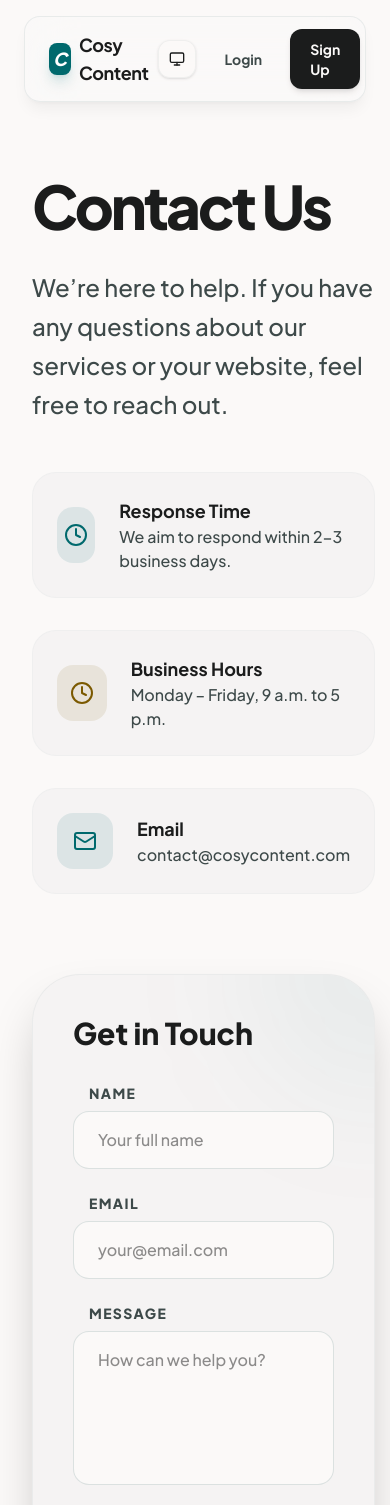
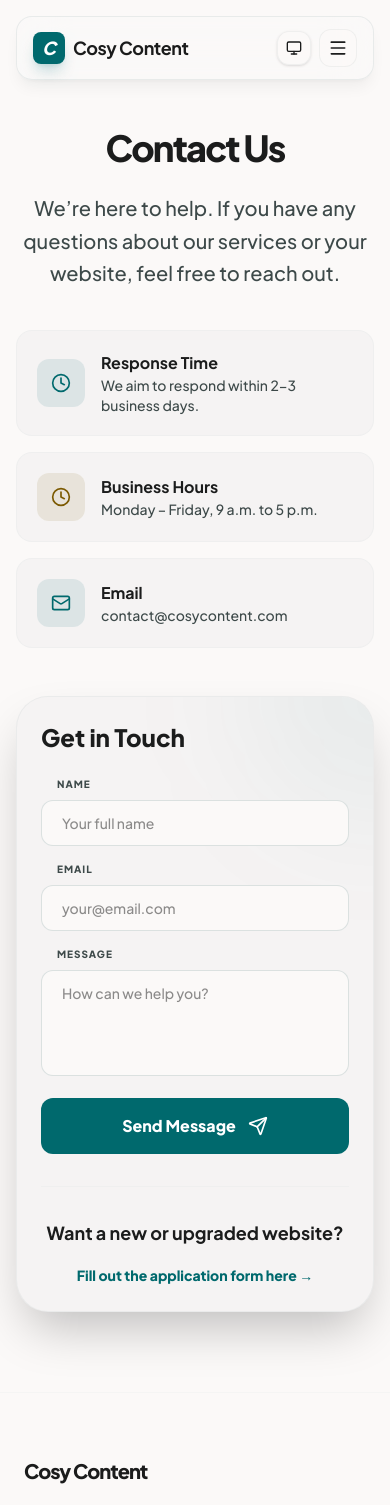
Before and after one commit to tracksniff/CozyContent, a React (Vite) app: page /contact in a window 390 px wide. Shown: the top 1505 px of the page. Built offline with nearby package versions, Linux system fonts and the light colour scheme.

Commit message:
images for prod

```diff
--- a/src/Contact.tsx
+++ b/src/Contact.tsx
@@ -26,45 +26,46 @@ const Contact = () => {
   return (
     <div className="bg-surface text-on-surface font-body transition-colors duration-300 min-h-screen">
       <Navbar />
-      <main className="pt-44 pb-32 px-8">
-        <div className="max-w-7xl mx-auto grid lg:grid-cols-2 gap-20">
+      <main className="pt-32 md:pt-44 pb-20 md:pb-32 px-4 md:px-8">
+        <div className="max-w-7xl mx-auto grid lg:grid-cols-2 gap-12 lg:gap-20">
           <motion.div
             initial={{ opacity: 0, x: -20 }}
             animate={{ opacity: 1, x: 0 }}
+            className="text-center lg:text-left"
           >
-            <h1 className="text-6xl font-black mb-8 tracking-tighter">Contact Us</h1>
-            <p className="text-2xl text-on-surface-variant font-medium leading-relaxed mb-12">
+            <h1 className="text-4xl md:text-6xl font-black mb-6 md:mb-8 tracking-tighter">Contact Us</h1>
+            <p className="text-xl md:text-2xl text-on-surface-variant font-medium leading-relaxed mb-10 md:mb-12">
               We’re here to help. If you have any questions about our services or your website, feel free to reach out.
             </p>
 
-            <div className="space-y-8">
-              <div className="flex items-center gap-6 p-6 bg-surface-container-low rounded-3xl border border-outline-variant/10">
-                <div className="w-14 h-14 bg-primary/10 rounded-2xl flex items-center justify-center text-primary">
-                  <Clock className="w-6 h-6" />
+            <div className="space-y-4 md:space-y-8 max-w-xl mx-auto lg:mx-0">
+              <div className="flex items-center gap-4 md:gap-6 p-5 md:p-6 bg-surface-container-low rounded-2xl md:rounded-3xl border border-outline-variant/10">
+                <div className="w-12 h-12 md:w-14 md:h-14 bg-primary/10 rounded-xl md:rounded-2xl flex items-center justify-center text-primary flex-shrink-0">
+                  <Clock className="w-5 h-5 md:w-6 md:h-6" />
                 </div>
-                <div>
-                  <h3 className="font-bold text-lg">Response Time</h3>
-                  <p className="text-on-surface-variant font-medium">We aim to respond within 2-3 business days.</p>
+                <div className="text-left">
+                  <h3 className="font-bold text-base md:text-lg">Response Time</h3>
+                  <p className="text-on-surface-variant text-sm md:text-base font-medium">We aim to respond within 2-3 business days.</p>
                 </div>
               </div>
 
-              <div className="flex items-center gap-6 p-6 bg-surface-container-low rounded-3xl border border-outline-variant/10">
-                <div className="w-14 h-14 bg-secondary/10 rounded-2xl flex items-center justify-center text-secondary">
-                  <Clock className="w-6 h-6" />
+              <div className="flex items-center gap-4 md:gap-6 p-5 md:p-6 bg-surface-container-low rounded-2xl md:rounded-3xl border border-outline-variant/10">
+                <div className="w-12 h-12 md:w-14 md:h-14 bg-secondary/10 rounded-xl md:rounded-2xl flex items-center justify-center text-secondary flex-shrink-0">
+                  <Clock className="w-5 h-5 md:w-6 md:h-6" />
                 </div>
-                <div>
-                  <h3 className="font-bold text-lg">Business Hours</h3>
-                  <p className="text-on-surface-variant font-medium">Monday – Friday, 9 a.m. to 5 p.m.</p>
+                <div className="text-left">
+                  <h3 className="font-bold text-base md:text-lg">Business Hours</h3>
+                  <p className="text-on-surface-variant text-sm md:text-base font-medium">Monday – Friday, 9 a.m. to 5 p.m.</p>
                 </div>
               </div>
 
-              <div className="flex items-center gap-6 p-6 bg-surface-container-low rounded-3xl border border-outline-variant/10">
-                <div className="w-14 h-14 bg-primary/10 rounded-2xl flex items-center justify-center text-primary">
-                  <Mail className="w-6 h-6" />
+              <div className="flex items-center gap-4 md:gap-6 p-5 md:p-6 bg-surface-container-low rounded-2xl md:rounded-3xl border border-outline-variant/10">
+                <div className="w-12 h-12 md:w-14 md:h-14 bg-primary/10 rounded-xl md:rounded-2xl flex items-center justify-center text-primary flex-shrink-0">
+                  <Mail className="w-5 h-5 md:w-6 md:h-6" />
                 </div>
-                <div>
-                  <h3 className="font-bold text-lg">Email</h3>
-                  <p className="text-on-surface-variant font-medium">contact@cosycontent.com</p>
+                <div className="text-left">
+                  <h3 className="font-bold text-base md:text-lg">Email</h3>
+                  <p className="text-on-surface-variant text-sm md:text-base font-medium">contact@cosycontent.com</p>
                 </div>
               </div>
             </div>
@@ -73,44 +74,44 @@ const Contact = () => {
           <motion.div
             initial={{ opacity: 0, x: 20 }}
             animate={{ opacity: 1, x: 0 }}
-            className="bg-surface-container-low p-10 md:p-12 rounded-[3rem] border border-outline-variant/20 shadow-2xl relative overflow-hidden"
+            className="bg-surface-container-low p-6 md:p-12 rounded-[2rem] md:rounded-[3rem] border border-outline-variant/20 shadow-2xl relative overflow-hidden"
           >
             <div className="absolute top-0 right-0 w-64 h-64 bg-primary/5 rounded-full blur-3xl -translate-y-1/2 translate-x-1/2"></div>
 
-            <h2 className="text-3xl font-black mb-8 relative z-10">Get in Touch</h2>
-            <form onSubmit={handleSubmit} className="space-y-6 relative z-10">
-              <div className="grid grid-cols-1 md:grid-cols-2 gap-6">
+            <h2 className="text-2xl md:text-3xl font-black mb-6 md:mb-8 relative z-10">Get in Touch</h2>
+            <form onSubmit={handleSubmit} className="space-y-4 md:space-y-6 relative z-10">
+              <div className="grid grid-cols-1 md:grid-cols-2 gap-4 md:gap-6">
                 <div>
-                  <label className="block text-sm font-black uppercase tracking-widest text-on-surface-variant mb-2 ml-4">Name</label>
+                  <label className="block text-[10px] md:text-sm font-black uppercase tracking-widest text-on-surface-variant mb-2 ml-4">Name</label>
                   <input
                     type="text"
                     required
                     value={formData.name}
                     onChange={(e) => setFormData({ ...formData, name: e.target.value })}
-                    className="w-full px-6 py-4 bg-surface border border-outline-variant/50 rounded-2xl focus:border-primary outline-none transition-all font-medium"
+                    className="w-full px-5 md:px-6 py-3 md:py-4 bg-surface border border-outline-variant/50 rounded-xl md:rounded-2xl focus:border-primary outline-none transition-all font-medium text-sm md:text-base"
                     placeholder="Your full name"
                   />
                 </div>
                 <div>
-                  <label className="block text-sm font-black uppercase tracking-widest text-on-surface-variant mb-2 ml-4">Email</label>
+                  <label className="block text-[10px] md:text-sm font-black uppercase tracking-widest text-on-surface-variant mb-2 ml-4">Email</label>
                   <input
                     type="email"
                     required
                     value={formData.email}
                     onChange={(e) => setFormData({ ...formData, email: e.target.value })}
-                    className="w-full px-6 py-4 bg-surface border border-outline-variant/50 rounded-2xl focus:border-primary outline-none transition-all font-medium"
+                    className="w-full px-5 md:px-6 py-3 md:py-4 bg-surface border border-outline-variant/50 rounded-xl md:rounded-2xl focus:border-primary outline-none transition-all font-medium text-sm md:text-base"
                     placeholder="your@email.com"
                   />
                 </div>
               </div>
               <div>
-                <label className="block text-sm font-black uppercase tracking-widest text-on-surface-variant mb-2 ml-4">Message</label>
+                <label className="block text-[10px] md:text-sm font-black uppercase tracking-widest text-on-surface-variant mb-2 ml-4">Message</label>
                 <textarea
                   required
-                  rows={5}
+                  rows={4}
                   value={formData.message}
                   onChange={(e) => setFormData({ ...formData, message: e.target.value })}
-                  className="w-full px-6 py-4 bg-surface border border-outline-variant/50 rounded-2xl focus:border-primary outline-none transition-all font-medium resize-none"
+                  className="w-full px-5 md:px-6 py-3 md:py-4 bg-surface border border-outline-variant/50 rounded-xl md:rounded-2xl focus:border-primary outline-none transition-all font-medium resize-none text-sm md:text-base"
                   placeholder="How can we help you?"
                 />
               </div>
@@ -118,7 +119,7 @@ const Contact = () => {
               <button
                 type="submit"
                 disabled={status === 'sending'}
-                className="w-full bg-primary text-white py-5 rounded-2xl font-black text-lg hover:shadow-2xl shadow-primary/30 transition-all active:scale-95 flex items-center justify-center gap-3 disabled:opacity-70"
+                className="w-full bg-primary text-white py-4 md:py-5 rounded-xl md:rounded-2xl font-black text-base md:text-lg hover:shadow-2xl shadow-primary/30 transition-all active:scale-95 flex items-center justify-center gap-3 disabled:opacity-70"
               >
                 {status === 'sending' ? 'Sending...' : (
                   <>Send Message <Send className="w-5 h-5" /></>
@@ -126,16 +127,16 @@ const Contact = () => {
               </button>
 
               {status === 'success' && (
-                <p className="text-center font-bold text-primary mt-4">Message sent successfully! We'll be in touch soon.</p>
+                <p className="text-center font-bold text-primary mt-4 text-sm md:text-base">Message sent successfully! We'll be in touch soon.</p>
               )}
               {status === 'error' && (
-                <p className="text-center font-bold text-red-500 mt-4">Failed to send message. Please try again or email us directly.</p>
+                <p className="text-center font-bold text-red-500 mt-4 text-sm md:text-base">Failed to send message. Please try again.</p>
               )}
             </form>
 
-            <div className="mt-12 pt-12 border-t border-outline-variant/10 text-center">
-              <p className="text-xl font-bold mb-6">Want a new or upgraded website?</p>
-              <Link to="/signup" className="text-primary font-black hover:underline inline-flex items-center gap-2">
+            <div className="mt-8 md:mt-12 pt-8 md:pt-12 border-t border-outline-variant/10 text-center">
+              <p className="text-lg md:text-xl font-bold mb-4 md:mb-6">Want a new or upgraded website?</p>
+              <Link to="/signup" className="text-primary font-black hover:underline inline-flex items-center gap-2 text-sm md:text-base">
                 Fill out the application form here →
               </Link>
             </div>
--- a/src/Footer.tsx
+++ b/src/Footer.tsx
@@ -2,19 +2,19 @@ import { Link } from 'react-router-dom';
 
 const Footer = () => {
   return (
-    <footer className="py-20 border-t border-outline-variant/10 transition-colors duration-300">
-      <div className="max-w-7xl mx-auto px-12 flex flex-col md:flex-row justify-between items-start gap-12">
+    <footer className="py-16 md:py-20 border-t border-outline-variant/10 transition-colors duration-300">
+      <div className="max-w-7xl mx-auto px-6 md:px-12 flex flex-col md:flex-row justify-between items-start gap-12 md:gap-8">
         <div className="max-w-xs">
-          <div className="text-2xl font-black tracking-tighter mb-6">Cosy Content</div>
-          <p className="text-on-surface-variant font-medium leading-relaxed">
+          <div className="text-xl md:text-2xl font-black tracking-tighter mb-4 md:mb-6">Cosy Content</div>
+          <p className="text-on-surface-variant font-medium leading-relaxed text-sm md:text-base">
             Modern websites in 24 hours. No stress, just results.
           </p>
         </div>
 
-        <div className="grid grid-cols-2 sm:grid-cols-3 gap-16">
+        <div className="grid grid-cols-1 sm:grid-cols-2 lg:grid-cols-3 gap-10 md:gap-16 w-full md:w-auto">
           <div>
-            <h4 className="font-bold mb-6 text-xs tracking-widest uppercase text-on-surface-variant">Navigation</h4>
-            <ul className="space-y-4 text-on-surface-variant font-medium">
+            <h4 className="font-bold mb-4 md:mb-6 text-[10px] md:text-xs tracking-widest uppercase text-on-surface-variant">Navigation</h4>
+            <ul className="space-y-3 md:space-y-4 text-on-surface-variant font-medium text-sm md:text-base">
               <li><Link to="/#services" className="hover:text-primary transition-colors">Services</Link></li>
               <li><Link to="/#pricing" className="hover:text-primary transition-colors">Pricing</Link></li>
               <li><Link to="/contact" className="hover:text-primary transition-colors">Contact</Link></li>
@@ -22,8 +22,8 @@ const Footer = () => {
             </ul>
           </div>
           <div>
-            <h4 className="font-bold mb-6 text-xs tracking-widest uppercase text-on-surface-variant">Legal</h4>
-            <ul className="space-y-4 text-on-surface-variant font-medium">
+            <h4 className="font-bold mb-4 md:mb-6 text-[10px] md:text-xs tracking-widest uppercase text-on-surface-variant">Legal</h4>
+            <ul className="space-y-3 md:space-y-4 text-on-surface-variant font-medium text-sm md:text-base">
               <li><Link to="/privacy-policy" className="hover:text-primary transition-colors">Privacy Policy</Link></li>
               <li><Link to="/terms-conditions" className="hover:text-primary transition-colors">Terms & Conditions</Link></li>
               <li><Link to="/cookie-policy" className="hover:text-primary transition-colors">Cookie Policy</Link></li>
@@ -31,7 +31,7 @@ const Footer = () => {
           </div>
         </div>
       </div>
-      <div className="max-w-7xl mx-auto px-12 mt-20 pt-8 border-t border-outline-variant/5 text-sm text-on-surface-variant/60 font-medium">
+      <div className="max-w-7xl mx-auto px-6 md:px-12 mt-12 md:mt-20 pt-8 border-t border-outline-variant/5 text-xs md:text-sm text-on-surface-variant/60 font-medium">
         Copyright 2026 © Cosy Content Limited. All rights reserved.
       </div>
     </footer>
--- a/src/Navbar.tsx
+++ b/src/Navbar.tsx
@@ -1,5 +1,5 @@
 import { motion, AnimatePresence } from 'framer-motion';
-import { Sun, Moon, Monitor } from 'lucide-react';
+import { Sun, Moon, Monitor, Menu, X } from 'lucide-react';
 import { useState } from 'react';
 import { Link, useLocation } from 'react-router-dom';
 import { useTheme } from './ThemeContext';
@@ -8,6 +8,7 @@ import { useAuth } from './AuthContext';
 const Navbar = () => {
   const { theme, setTheme } = useTheme();
   const [showThemeMenu, setShowThemeMenu] = useState(false);
+  const [isMobileMenuOpen, setIsMobileMenuOpen] = useState(false);
   const { isAuthenticated } = useAuth();
   const location = useLocation();
 
@@ -24,17 +25,22 @@ const Navbar = () => {
     { label: 'Contact', href: '/contact' }
   ];
 
+  const handleNavClick = () => {
+    setIsMobileMenuOpen(false);
+  };
+
   return (
-    <nav className="fixed top-0 w-full z-50 px-6 py-4">
-      <div className="max-w-6xl mx-auto flex justify-between items-center px-6 py-3 rounded-2xl bg-surface/60 dark:bg-surface-container-high/40 backdrop-blur-xl border border-outline-variant/30 dark:border-primary/20 shadow-lg shadow-black/5 transition-all">
-        <Link to="/" className="flex items-center gap-2">
+    <nav className="fixed top-0 w-full z-50 px-4 md:px-6 py-4">
+      <div className="max-w-6xl mx-auto flex justify-between items-center px-4 md:px-6 py-3 rounded-2xl bg-surface/60 dark:bg-surface-container-high/40 backdrop-blur-xl border border-outline-variant/30 dark:border-primary/20 shadow-lg shadow-black/5 transition-all">
+        <Link to="/" className="flex items-center gap-2" onClick={handleNavClick}>
           <div className="w-8 h-8 bg-primary rounded-lg flex items-center justify-center shadow-lg shadow-primary/20">
             <span className="text-white font-black text-lg italic">C</span>
           </div>
           <span className="text-lg font-bold tracking-tight text-on-surface">Cosy Content</span>
         </Link>
 
-        <div className="hidden md:flex items-center space-x-10">
+        {/* Desktop Nav */}
+        <div className="hidden md:flex items-center space-x-8">
           {navItems.map((item) => (
             item.href.startsWith('/#') ? (
               <a
@@ -58,12 +64,12 @@ const Navbar = () => {
           ))}
         </div>
 
-        <div className="flex items-center gap-3">
+        <div className="flex items-center gap-2 md:gap-3">
           {/* Theme Toggle */}
           <div className="relative">
             <button
               onClick={() => setShowThemeMenu(!showThemeMenu)}
-              className="p-2.5 rounded-xl border border-outline-variant/20 bg-surface/50 dark:bg-white/5 hover:bg-surface-container-high transition-colors shadow-sm"
+              className="p-2 md:p-2.5 rounded-xl border border-outline-variant/20 bg-surface/50 dark:bg-white/5 hover:bg-surface-container-high transition-colors shadow-sm"
             >
               <ThemeIcon />
             </button>
@@ -104,6 +110,7 @@ const Navbar = () => {
             </AnimatePresence>
           </div>
 
+          <div className="hidden md:flex items-center gap-3">
             {isAuthenticated ? (
               <Link to="/dashboard" className="bg-on-surface text-surface px-5 py-2.5 rounded-xl text-sm font-bold hover:shadow-lg transition-all shadow-md active:scale-95">
                 Dashboard
@@ -119,7 +126,57 @@ const Navbar = () => {
               </>
             )}
           </div>
+
+          {/* Mobile Menu Toggle */}
+          <button
+            onClick={() => setIsMobileMenuOpen(!isMobileMenuOpen)}
+            className="md:hidden p-2 rounded-xl border border-outline-variant/20 bg-surface/50 hover:bg-surface-container-high transition-colors"
+          >
+            {isMobileMenuOpen ? <X className="w-5 h-5" /> : <Menu className="w-5 h-5" />}
+          </button>
         </div>
+      </div>
+
+      {/* Mobile Menu Overlay */}
+      <AnimatePresence>
+        {isMobileMenuOpen && (
+          <motion.div
+            initial={{ opacity: 0, y: -20 }}
+            animate={{ opacity: 1, y: 0 }}
+            exit={{ opacity: 0, y: -20 }}
+            className="md:hidden absolute top-24 left-4 right-4 bg-surface rounded-[2rem] border border-outline-variant/20 shadow-2xl p-8 z-40 backdrop-blur-xl"
+          >
+            <div className="flex flex-col gap-6">
+              {navItems.map((item) => (
+                <Link
+                  key={item.label}
+                  to={item.href}
+                  onClick={handleNavClick}
+                  className="text-lg font-bold text-on-surface-variant hover:text-primary transition-colors"
+                >
+                  {item.label}
+                </Link>
+              ))}
+              <div className="pt-6 border-t border-outline-variant/10 flex flex-col gap-4">
+                {isAuthenticated ? (
+                  <Link to="/dashboard" onClick={handleNavClick} className="w-full bg-primary text-white py-4 rounded-2xl text-center font-black">
+                    Dashboard
+                  </Link>
+                ) : (
+                  <>
+                    <Link to="/login" onClick={handleNavClick} className="w-full py-4 rounded-2xl text-center font-bold text-on-surface-variant border border-outline-variant/20">
+                      Login
+                    </Link>
+                    <Link to="/signup" onClick={handleNavClick} className="w-full bg-on-surface text-surface py-4 rounded-2xl text-center font-black">
+                      Sign Up
+                    </Link>
+                  </>
+                )}
+              </div>
+            </div>
+          </motion.div>
+        )}
+      </AnimatePresence>
     </nav>
   );
 };
--- a/src/OurBrands.tsx
+++ b/src/OurBrands.tsx
@@ -148,38 +148,38 @@ const OurBrands = () => {
           </div>
 
 
-          <section className="mt-32 py-24 px-8 bg-primary/5 rounded-[3rem] border border-primary/10">
+          <section className="mt-20 md:mt-32 py-16 md:py-24 px-4 md:px-8 bg-primary/5 rounded-[2rem] md:rounded-[3rem] border border-primary/10">
             <div className="max-w-4xl mx-auto text-center">
-              <h2 className="text-4xl font-black mb-12 tracking-tight">Built with Purpose</h2>
-              <div className="grid grid-cols-1 md:grid-cols-2 gap-8 text-left">
+              <h2 className="text-3xl md:text-4xl font-black mb-8 md:mb-12 tracking-tight">Built with Purpose</h2>
+              <div className="grid grid-cols-1 md:grid-cols-2 gap-4 md:gap-8 text-left">
                 {[
                   { title: 'Simplicity over complexity', icon: <Layout className="w-5 h-5" /> },
                   { title: 'Speed over unnecessary features', icon: <Zap className="w-5 h-5" /> },
                   { title: 'Design that serves function', icon: <Target className="w-5 h-5" /> },
                   { title: 'Scalable from day one', icon: <Cpu className="w-5 h-5" /> }
                 ].map((item, i) => (
-                  <div key={i} className="flex items-center gap-4 p-6 bg-surface rounded-2xl border border-outline-variant/10 shadow-sm">
+                  <div key={i} className="flex items-center gap-4 p-5 md:p-6 bg-surface rounded-2xl border border-outline-variant/10 shadow-sm">
                     <div className="w-10 h-10 bg-primary/10 rounded-xl flex items-center justify-center text-primary">
                       {item.icon}
                     </div>
-                    <span className="font-bold text-lg">{item.title}</span>
+                    <span className="font-bold text-base md:text-lg">{item.title}</span>
                   </div>
                 ))}
               </div>
-              <p className="mt-12 text-xl text-on-surface-variant font-medium">
+              <p className="mt-8 md:mt-12 text-lg md:text-xl text-on-surface-variant font-medium">
                 At Cosy Content, every project is built with the same principles. We don’t just build websites — we build digital products that are designed to work.
               </p>
             </div>
           </section>
 
-          <section className="mt-32 text-center pb-20">
-            <h2 className="text-3xl font-black mb-4">More Coming Soon</h2>
-            <p className="text-on-surface-variant font-medium mb-12 max-w-2xl mx-auto">
+          <section className="mt-20 md:mt-32 text-center pb-20 px-4">
+            <h2 className="text-2xl md:text-3xl font-black mb-4">More Coming Soon</h2>
+            <p className="text-on-surface-variant font-medium mb-10 md:mb-12 max-w-2xl mx-auto text-base">
               We’re continuously building and launching new projects. Each one is an opportunity to refine our process and push our standards further.
             </p>
-            <div className="bg-surface-container-high p-12 rounded-[2.5rem] border border-outline-variant/20 inline-block max-w-xl">
-              <p className="text-2xl font-bold mb-8">🚀 Want something similar built for your business?</p>
-              <Link to="/contact" className="bg-primary text-white px-10 py-5 rounded-2xl font-black text-lg hover:shadow-2xl shadow-primary/20 transition-all inline-block active:scale-95">
+            <div className="bg-surface-container-high p-8 md:p-12 rounded-[2rem] md:rounded-[2.5rem] border border-outline-variant/20 inline-block w-full max-w-xl">
+              <p className="text-xl md:text-2xl font-bold mb-8">🚀 Want something similar built for your business?</p>
+              <Link to="/contact" className="bg-primary text-white px-8 md:px-10 py-4 md:py-5 rounded-2xl font-black text-base md:text-lg hover:shadow-2xl shadow-primary/20 transition-all inline-block w-full sm:w-auto active:scale-95">
                 Get Your Website
               </Link>
             </div>
```
Also changed, not shown: src/CookiePolicy.tsx (+5 -5 lines), src/PrivacyPolicy.tsx (+5 -5 lines), src/TermsConditions.tsx (+5 -5 lines). Lines whose indentation alone changed are shown as unchanged.
